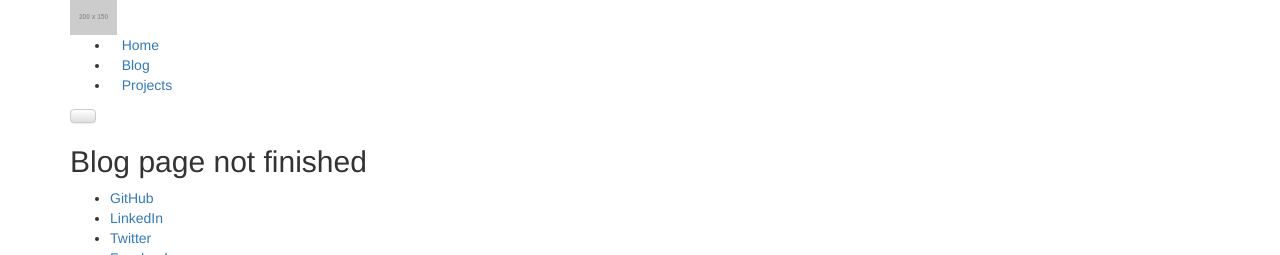
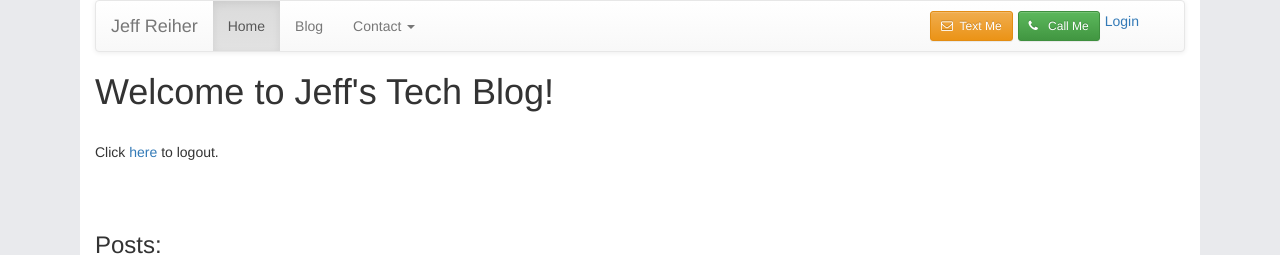
Before and after one commit to jreiher2003/jeff-heroku, a Flask app: page /blog in a window 1280 px wide. Shown: the top 255 px of the page. Run offline with Flask 2, Linux system fonts and the light colour scheme; grey boxes labelled with a size stand in for pictures from a placeholder-image service; data that the repository does not hold is empty; some libraries are stand-ins or nearby versions.

Commit message:
add login.html, models.py, Procfile, blog.html and admin login part1

```diff
--- a/app.py
+++ b/app.py
@@ -1,8 +1,23 @@
 # import the Flask class from the flask module
-from flask import Flask, render_template
+from flask import Flask, render_template, redirect, \
+    url_for, request, session, flash
+from functools import wraps
+from flask.ext.sqlalchemy import SQLAlchemy
+import sqlite3
 
 # create the application object
 app = Flask(__name__)
+
+# config
+app.secret_key = 'my precious'
+app.config['SQLALCHEMY_TRACK_MODIFICATIONS '] = True
+app.config['SQLALCHEMY_DATABASE_URI'] = 'sqlite:///posts.db'
+
+# create the sqlalchemy object
+db = SQLAlchemy(app)
+
+# import db schema
+from models import *
 
 @app.route('/')
 @app.route('/home')
@@ -11,12 +26,35 @@ def index():
 
 @app.route('/blog')
 def blog():
-	return render_template('blog.html')
+	posts = db.session.query(BlogPost).all()
+	return render_template('blog.html', posts=posts)
 
 @app.route('/projects')
 def project():
 	return render_template('projects.html')
 
+# route for handling the login page logic
+@app.route('/login', methods=['GET', 'POST'])
+def login():
+    error = None
+    if request.method == 'POST':
+        if (request.form['username'] != 'admin') \
+                or request.form['password'] != 'admin':
+            error = 'Invalid Credentials. Please try again.'
+        else:
+            session['logged_in'] = True
+            flash('You were logged in.')
+            return redirect(url_for('blog'))
+    return render_template('login.html', error=error)
+
+
+@app.route('/logout')
+# @login_required
+def logout():
+    session.pop('logged_in', None)
+    flash('You were logged out.')
+    return redirect(url_for('welcome'))
+
 # start the server with the 'run()' method
 if __name__ == '__main__':
     app.run(debug=True)
--- a/templates/base1.html
+++ b/templates/base1.html
@@ -37,8 +37,8 @@
           </div>
           <div id="navbar" class="navbar-collapse collapse">
             <ul class="nav navbar-nav">
-              <li class="active"><a href="#">Home</a></li>
-              <li><a href="#">Blog</a></li>
+              <li class="active"><a href="/">Home</a></li>
+              <li><a href="/blog">Blog</a></li>
               <li class="dropdown">
                 <a href="#" class="dropdown-toggle" data-toggle="dropdown" role="button" aria-haspopup="true" aria-expanded="false">Contact <span class="caret"></span></a>
                 <ul class="dropdown-menu">
@@ -51,9 +51,10 @@
             </ul>
 
             <ul class="list-unstyled nav-call">
+              <li class="pull-right hidden-xs"><a href="/login">Login</a></li>
               <li class="pull-right hidden-xs"><a class="btn btn-success btn-sm" href="tel:+1-941-585-3084"><i class="fa fa-phone"></i>
                 &nbsp;&nbsp;Call Me</a></li>
-                <li class="pull-right hidden-xs"><a class="btn btn-warning btn-sm" href="sms:+1-941-585-3084"><i class="fa fa-envelope-o"></i>&nbsp;&nbsp;Text Me</a></li>
+              <li class="pull-right hidden-xs"><a class="btn btn-warning btn-sm" href="sms:+1-941-585-3084"><i class="fa fa-envelope-o"></i>&nbsp;&nbsp;Text Me</a></li>
             </ul>
 
           </div><!--/.nav-collapse -->
--- a/templates/blog.html
+++ b/templates/blog.html
@@ -1,12 +1,19 @@
-{% extends "base.html" %}
+{% extends "base1.html" %}
 {% block title %}Blog Page{% endblock %}
 {% block description %}This is Jeff Reiher's blog about technology{% endblock %}
 {% block keywords %}Jeff Reiher, Web developer, blogger, blog, costa rica, englewood florida, beach{% endblock %}
 {% block section %}
 
-<section>
-<h2>Blog page not finished</h2>
-</section>
+<h1>Welcome to Jeff's Tech Blog!</h1>
+<br>
+<p>Click <a href="/logout">here</a> to logout.</p>
+<br><br>
+<h3>Posts:</h3>
+{% for post in posts %}
+  <strong>Title:</strong> {{ post.title }} <br>
+  <strong>Post:</strong> {{ post.description }} <br>
+<br>
+{% endfor %}
 
 
 
```
Also changed, not shown: db_create.py (added, +14 -0 lines), models.py (added, +17 -0 lines), templates/login.html (added, +12 -0 lines), 2 other files.
